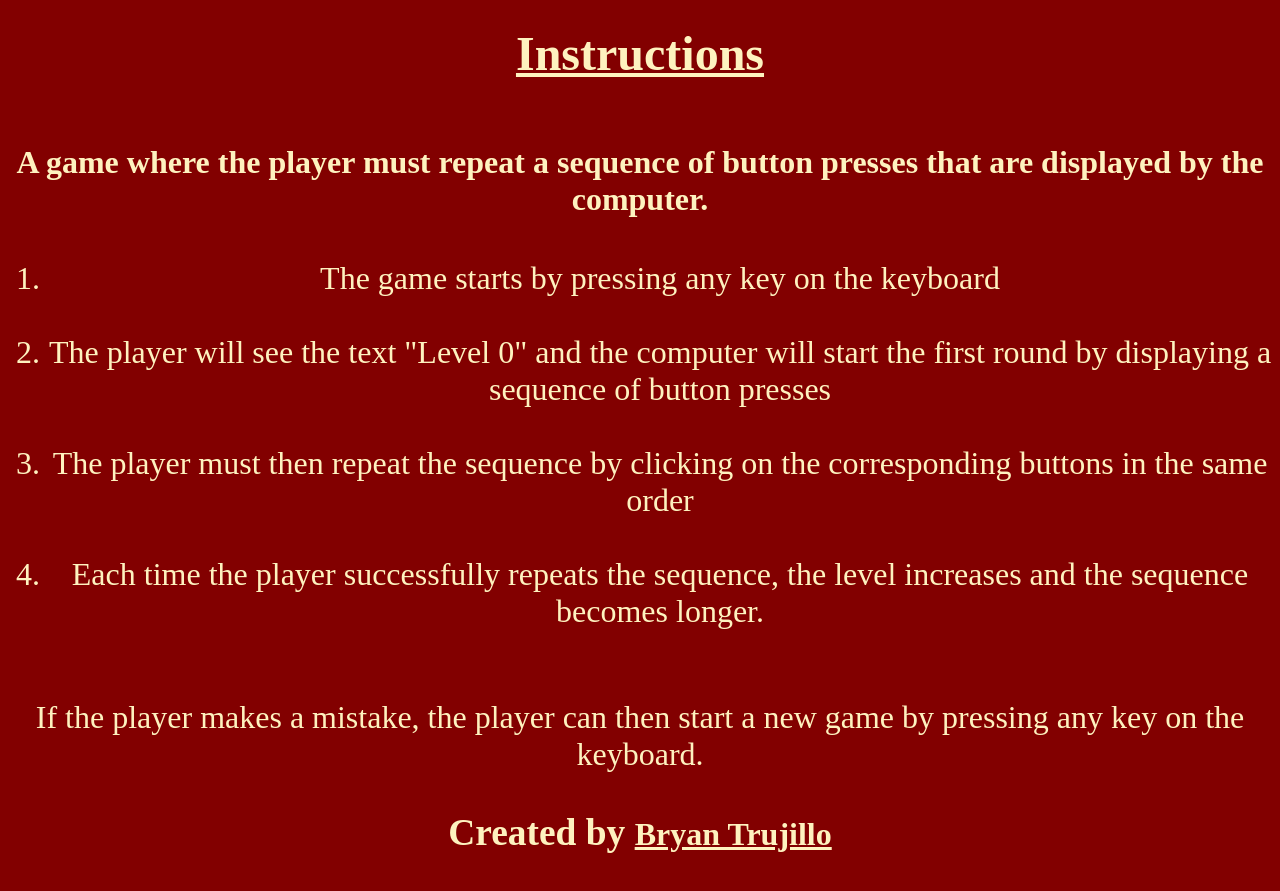
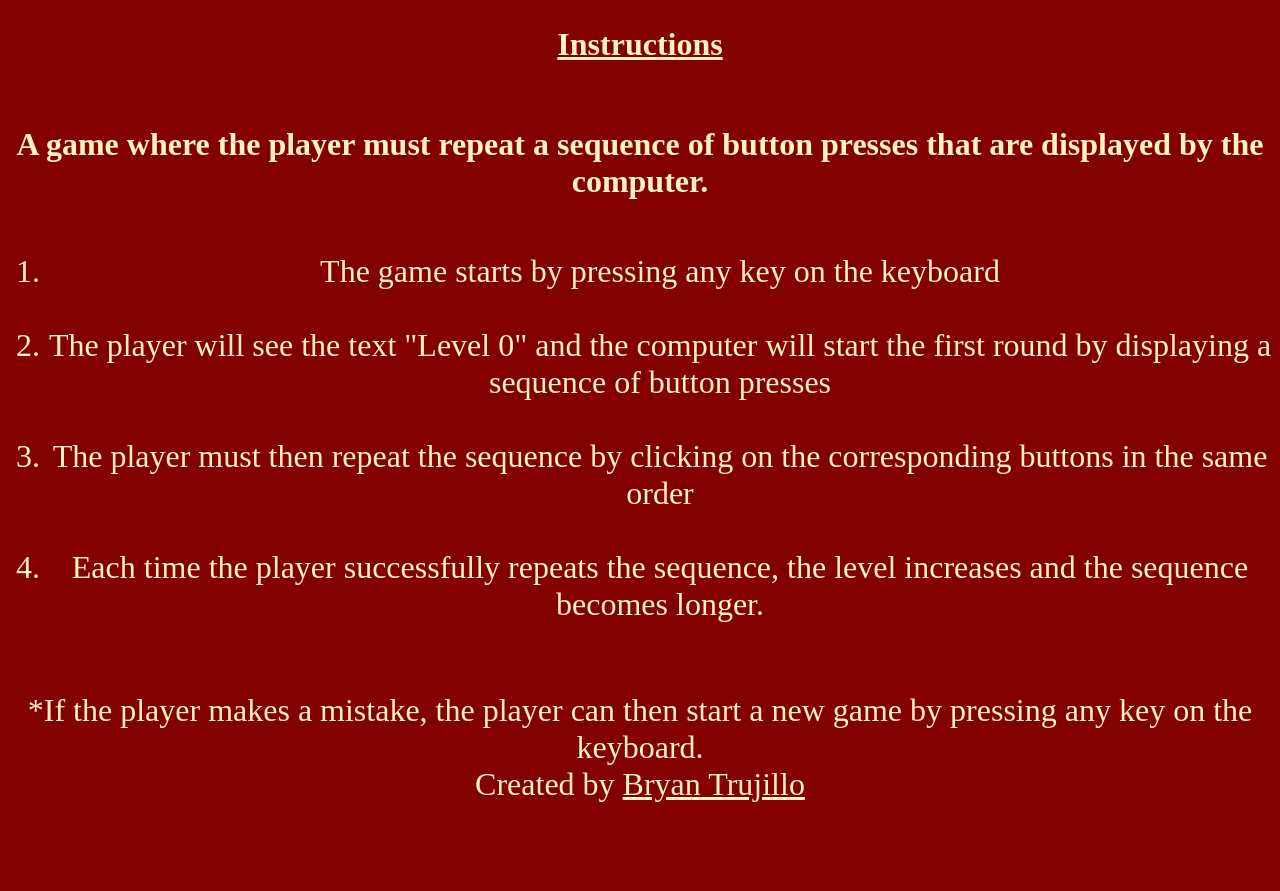
Before and after one commit to btruj/Game_Simon, a plain HTML site: page index.html in a window 1280 px wide. Shown: the part 760-1651 px from the top of the page. After the commit the page ends 1571 px from the top, so only its background shows below. Drawn offline with nearby package versions, Linux system fonts and the light colour scheme.

Commit message:
Update index.html

```diff
--- a/index.html
+++ b/index.html
@@ -29,15 +29,15 @@
     <script src="game.js" charset="utf-8"></script>
   </body>
   <footer>
-    <h2><u>Instructions</u></h2>
-    <h4>A game where the player must repeat a sequence of button presses that are displayed by the computer.</h4>
+    <h4><u>Instructions</u></h4>
+    <h5>A game where the player must repeat a sequence of button presses that are displayed by the computer.</h5>
     <ol>
       <li>The game starts by pressing any key on the keyboard</li><br>
       <li>The player will see the text "Level 0" and the computer will start the first round by displaying a sequence of button presses</li><br>
       <li>The player must then repeat the sequence by clicking on the corresponding buttons in the same order</li><br>
       <li>Each time the player successfully repeats the sequence, the level increases and the sequence becomes longer.</li><br>
     </ol>
-    <small>If the player makes a mistake, the player can then start a new game by pressing any key on the keyboard.</small>
-    <br><h3>Created by <a href="https://www.linkedin.com/in/bryan-trujillo-71210b25a/">Bryan Trujillo</a></h3>
+    <small>*If the player makes a mistake, the player can then start a new game by pressing any key on the keyboard.</small>
+    <br><small>Created by <a href="https://www.linkedin.com/in/bryan-trujillo-71210b25a/">Bryan Trujillo</a></small>
   </footer>
 </html>
```
